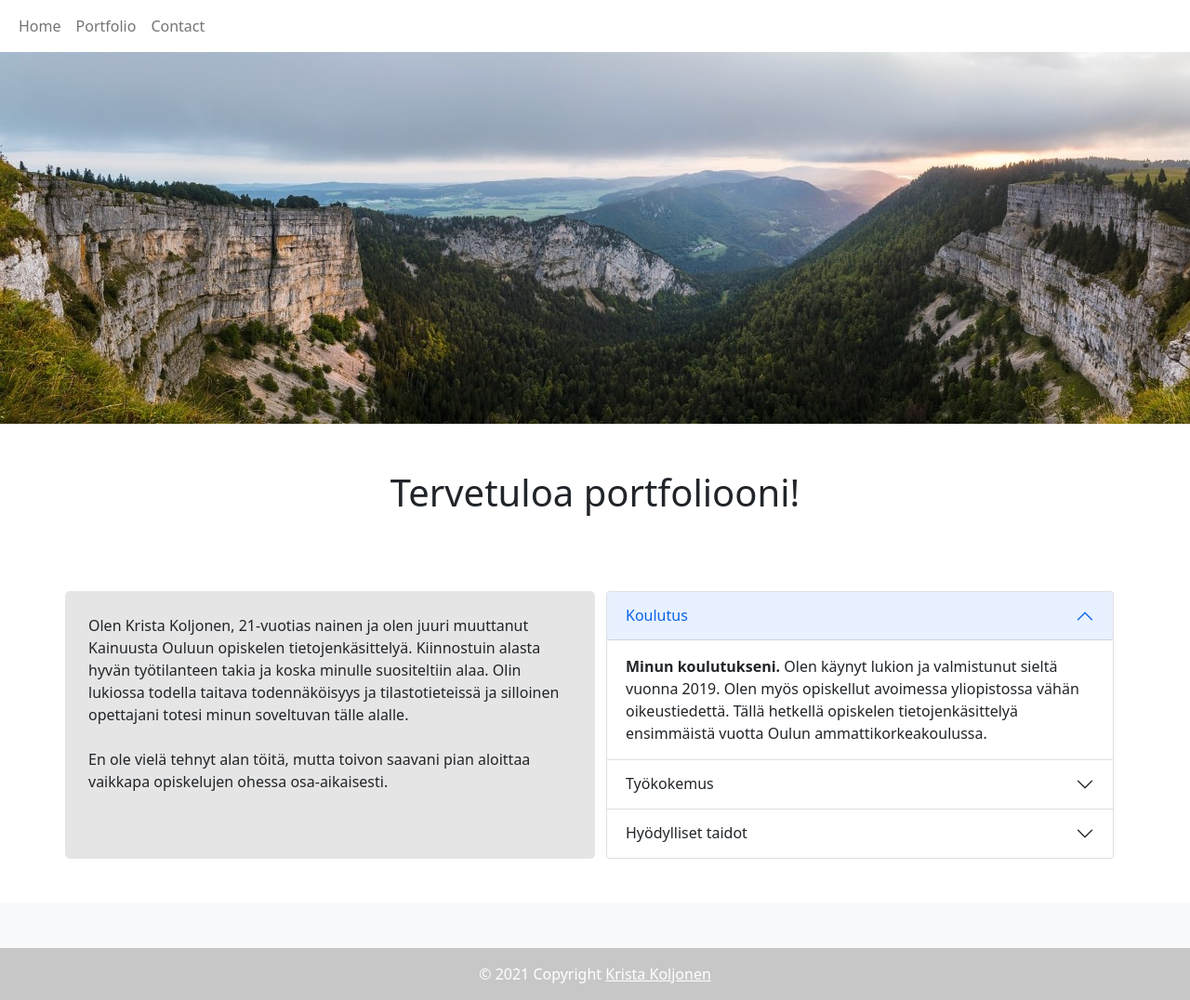
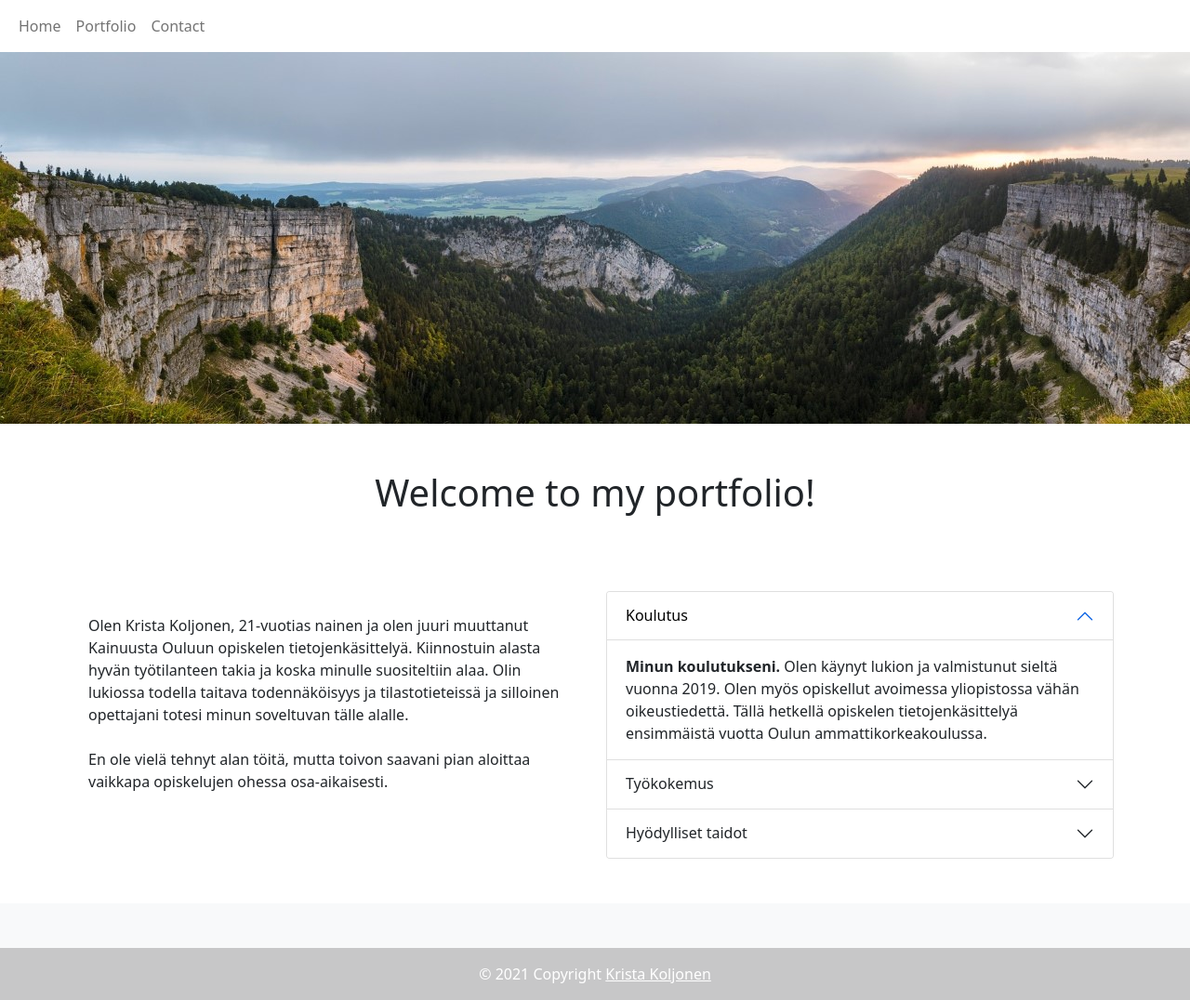
Before and after one commit to kristaiida/BOOTSTRAP, a website: page index.html in a window 1280 px wide. Shown: the whole page at 93% size. Drawn offline with nearby package versions, Linux system fonts and the light colour scheme.

Commit message:
Viimeistelyt

```diff
--- a/css/style.css
+++ b/css/style.css
@@ -7,8 +7,13 @@
     background-color: white
 }
 
+.accordion-button:not(.collapsed) {
+    background-color: white;
+    color: black;
+}
+
 #text {
-    background-color: rgba(0, 0, 0, 0.1);
+    background-color: white;
     padding: 25px;
     border-radius: 5px;
 }
--- a/index.html
+++ b/index.html
@@ -62,7 +62,7 @@
       </div>
     </header>
 
-    <h1 class="header">Tervetuloa portfoliooni!</h1>
+    <h1 class="header">Welcome to my portfolio!</h1>
 
     <br>
 
```
Also changed, not shown: pages/contact.html (+3 -3 lines).
